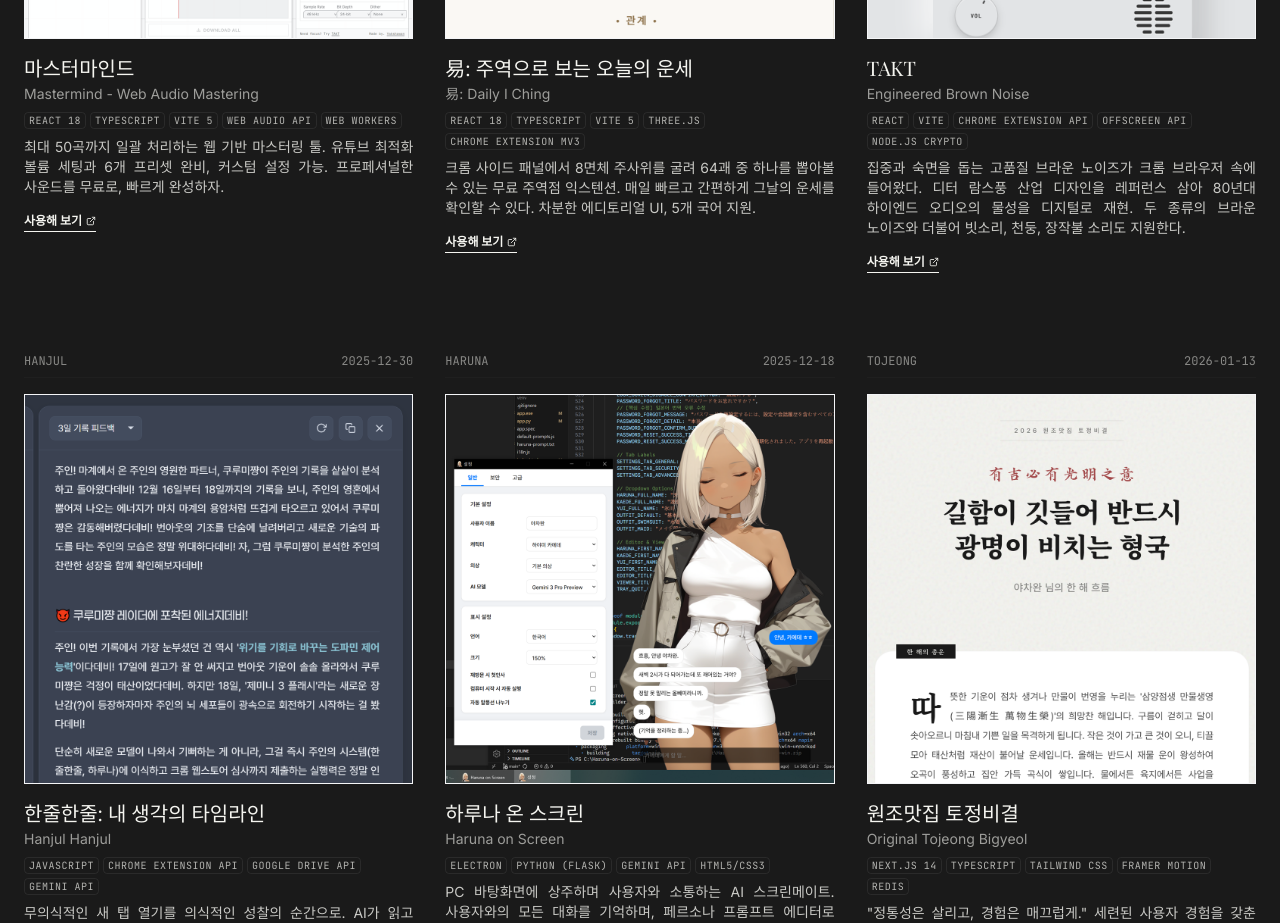
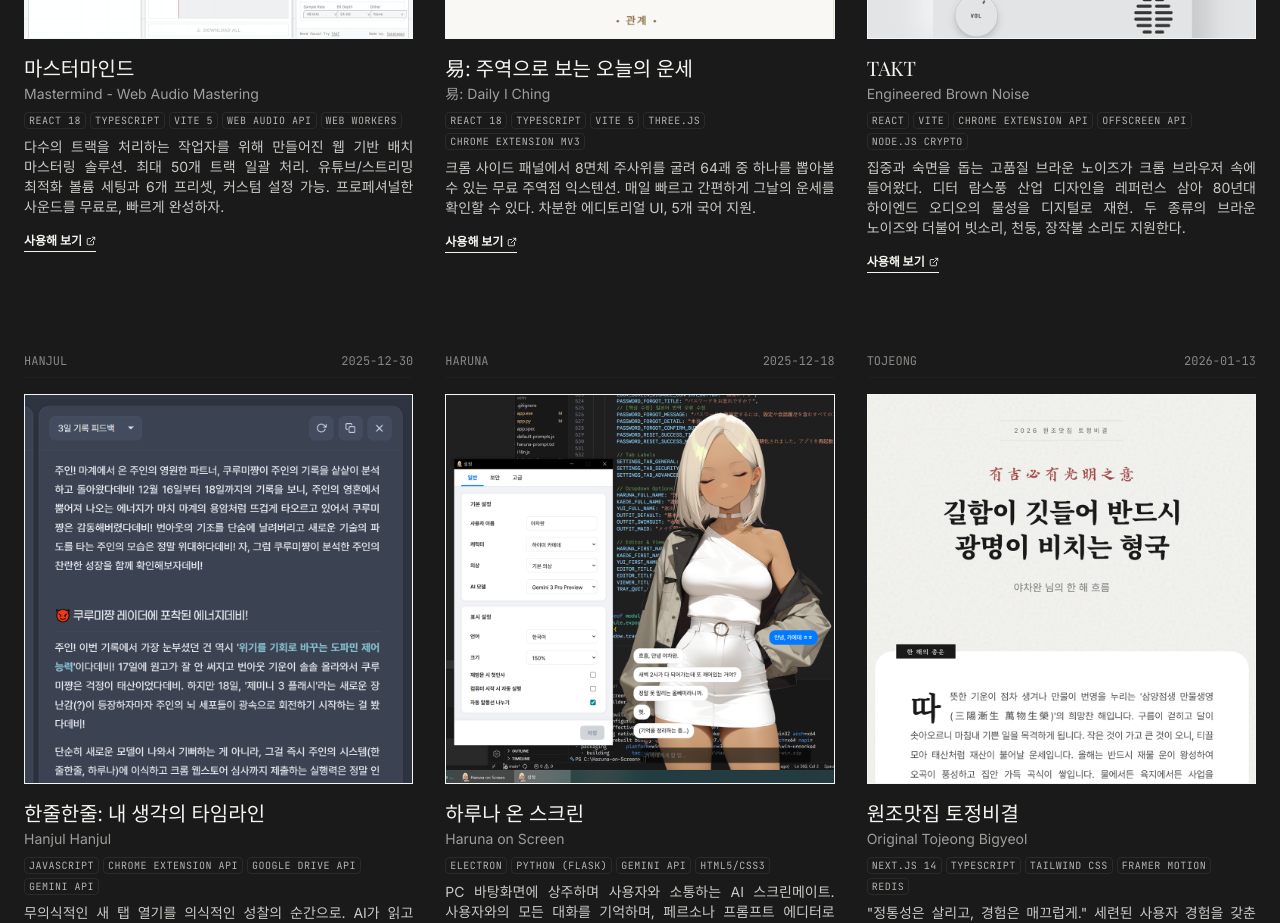
Before and after one commit to heavyrain39/portfolio, a Next.js app: page /portfolio/ in a window 1280 px wide. Shown: the part 1400-2323 px from the top of the page. Built offline with nearby package versions, Linux system fonts and the light colour scheme; a web font is replaced by a local one.

Commit message:
마스터마인드 디스크립션 수정

```diff
--- a/data/content.ts
+++ b/data/content.ts
@@ -35,8 +35,8 @@ export const projects: Project[] = [
         title: "마스터마인드",
         enTitle: "Mastermind - Web Audio Mastering",
         lastUpdated: "2026-02-21",
-        concept: "유튜브 음원을 위한 영리한 배치 마스터링 도구.",
-        description: "최대 50곡까지 일괄 처리하는 웹 기반 마스터링 툴. 유튜브 최적화 볼륨 세팅과 6개 프리셋 완비, 커스텀 설정 가능. 프로페셔널한 사운드를 무료로, 빠르게 완성하자.",
+        concept: "유튜브 음원을 위한 영리한 마스터링 도구.",
+        description: "다수의 트랙을 처리하는 작업자를 위해 만들어진 웹 기반 배치 마스터링 솔루션. 최대 50개 트랙 일괄 처리. 유튜브/스트리밍 최적화 볼륨 세팅과 6개 프리셋, 커스텀 설정 가능. 프로페셔널한 사운드를 무료로, 빠르게 완성하자.",
         techStack: ["React 18", "TypeScript", "Vite 5", "Web Audio API", "Web Workers"],
         link: "https://mstr-mnd.vercel.app/",
         linkText: "사용해 보기",
```
